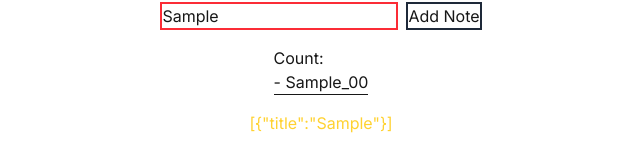
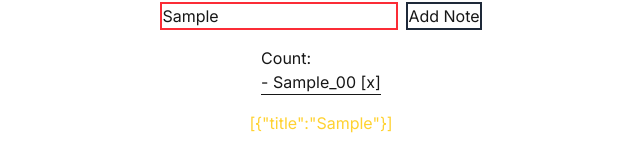
Before and after one commit to felipe-manhaes/mindbus-mindmap, a Next.js app in the folder frontend/: page / in a window 1280 px wide. Both pictures are taken after typing "Sample" into the empty fields and a click on the button "Add Note". Shown: the part 354-514 px from the top of the page, without its empty margins (319-959 px from the left). Built offline with nearby package versions, Linux system fonts and the light colour scheme.

Commit message:
Add delete feature to the simple notepad

```diff
--- a/frontend/app/page.tsx
+++ b/frontend/app/page.tsx
@@ -26,15 +26,11 @@ export default function Home() {
         </div>
         <div>
           Count:   {list.map((item, i) => (
-            <NoteCard key={i} title={item.title} h2={i} />
+            <NoteCard key={i} id={i} title={item.title} />
           ))}
           <hr />
-
         </div>
-
-
         <p className='text-amber-300'>{JSON.stringify(list)}</p>
-
       </main>
     </div>
   );
--- a/frontend/components/NoteCard.tsx
+++ b/frontend/components/NoteCard.tsx
@@ -1,10 +1,22 @@
+import { useCounterStore } from '@/providers/counter-store-provider';
+
+
 export type NoteCardProps = {
-   title:string;
-   h2?:number
+   title: string;
+   id?: number;
 }
 
-export function NoteCard(title:{title:string,h2?:number}) {
+export function NoteCard(title: { title: string, id: number }) {
+   const { deleteNote } = useCounterStore(
+      (state) => state,
+    )
+
+   function handleDelete(id:number) {
+deleteNote(id)
+   }
+
    return (
-      <div>- {title.title}_0{title.h2}</div>
+      <div><span>- {title.title}_0{title.id}</span> <span className="cursor-pointer"
+         onClick={() => handleDelete(title.id)}>[x]</span></div>
    )
 }
--- a/frontend/stores/counter-store.ts
+++ b/frontend/stores/counter-store.ts
@@ -10,6 +10,7 @@ export type CounterState = {
 export type CounterActions = {
   setListUpdate: (input: string) => void
   setInputText: (input: string) => void
+  deleteNote: (index:number) => void
 }
 
 export type CounterStore = CounterState & CounterActions
@@ -26,6 +27,9 @@ export const createCounterStore = (
     (set) => ({
       ...initState,
       setListUpdate: (input) => set((state) => ({ list: [...state.list, { title: input }] })),
-      setInputText: (input) => set(() => ({ inputText: input }))
+      setInputText: (input) => set(() => ({ inputText: input })),
+      deleteNote: (index) => set((state) => ({
+        list: state.list.filter((_, i) => i !== index)
+      }))
     }))
-}
+  }
```
